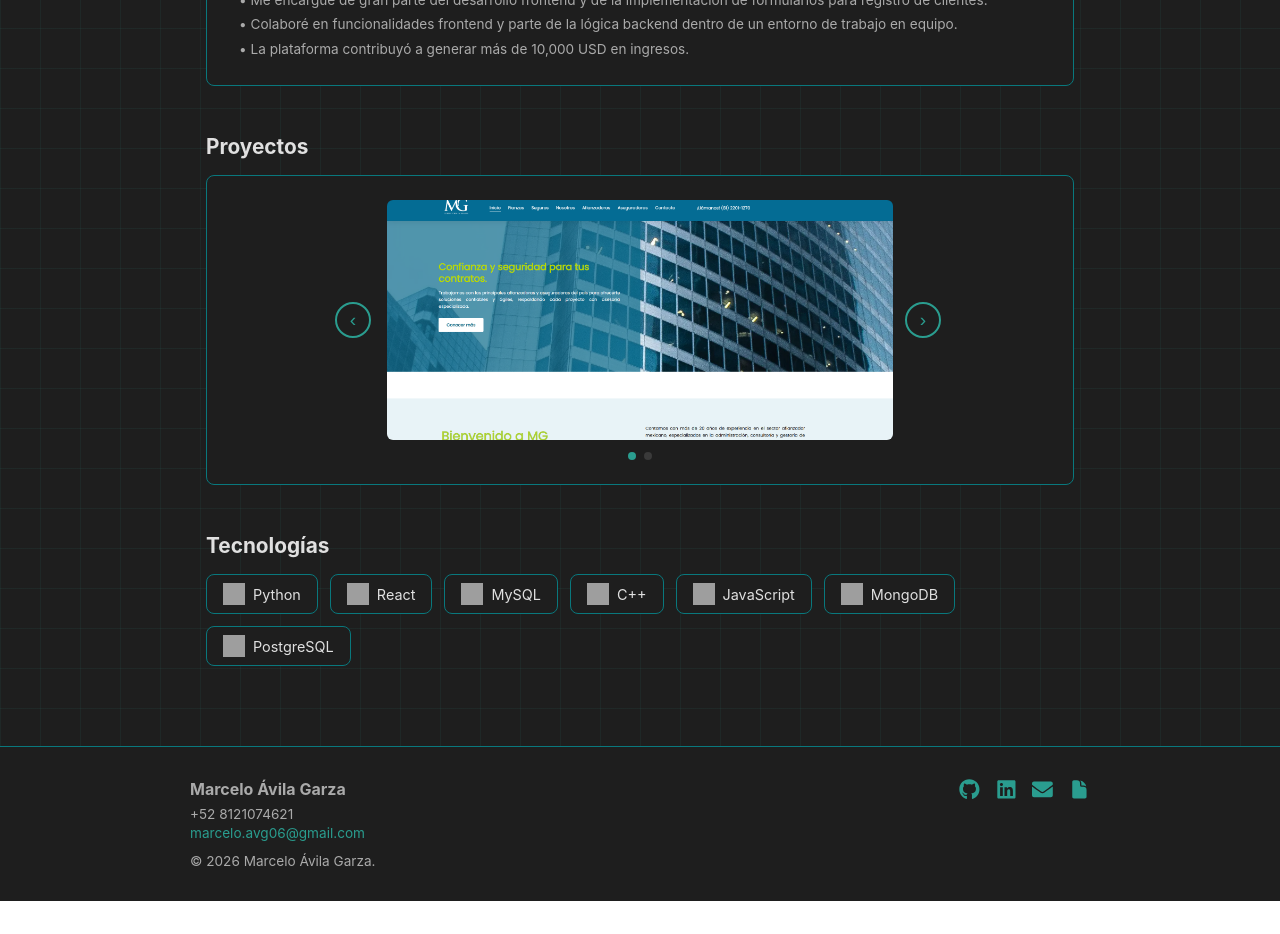
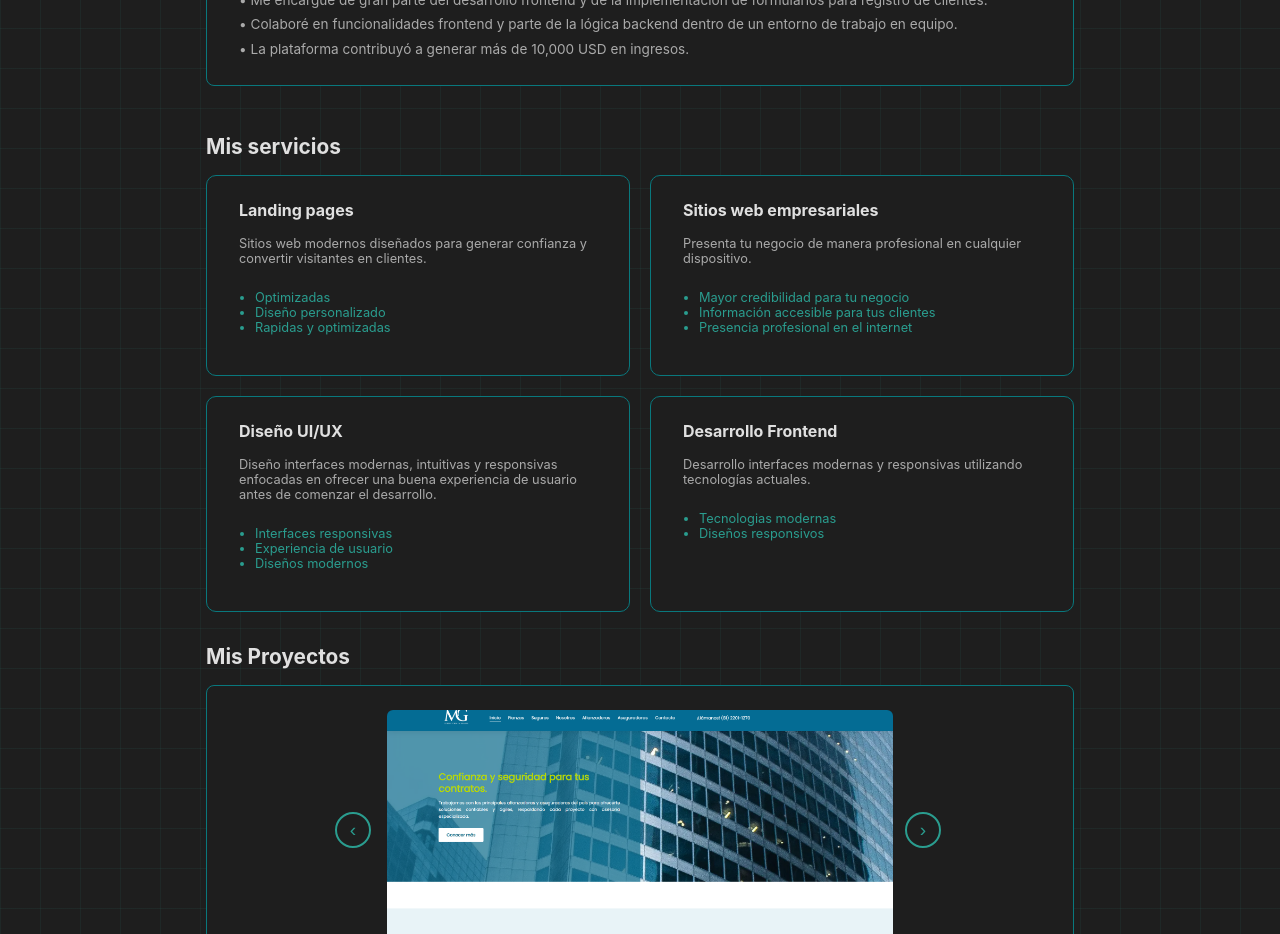
Before and after one commit to MarceloA2006/Marcelo_Avila_Portafolio, a React (Vite) app: page / in a window 1280 px wide. Shown: the part 1020-1954 px from the top of the page. Before the commit the page ends 1921 px from the top, so only its background shows below. Built offline with nearby package versions, Linux system fonts and the light colour scheme; grey boxes are pictures that could not be loaded.

Commit message:
Seccion de servicios agregada

```diff
--- a/package.json
+++ b/package.json
@@ -18,11 +18,11 @@
     "@eslint/js": "^10.0.1",
     "@types/react": "^19.2.14",
     "@types/react-dom": "^19.2.3",
-    "@vitejs/plugin-react": "^6.0.1",
+    "@vitejs/plugin-react": "^4.5.2",
     "eslint": "^10.3.0",
     "eslint-plugin-react-hooks": "^7.1.1",
     "eslint-plugin-react-refresh": "^0.5.2",
     "globals": "^17.6.0",
-    "vite": "^8.0.12"
+    "vite": "^6.3.5"
   }
 }
--- /dev/null
+++ b/pnpm-workspace.yaml
@@ -0,0 +1,2 @@
+allowBuilds:
+  esbuild: true
--- a/src/App.css
+++ b/src/App.css
@@ -146,6 +146,43 @@ body { font-family: 'Inter', sans-serif; }
 .projects-section { margin-bottom: 3rem; }
 .section-title { font-size: 1.3rem; font-weight: 700; margin-bottom: 1rem; }
 
+.services-card-container{
+  display: grid;
+  margin-bottom: 2rem;
+  grid-template-columns: repeat(2,1fr);
+  grid-template-rows: auto auto;
+  gap: 20px
+
+
+}
+
+.services-card{
+  font-size: 0.8rem; color: var(--text-muted);
+  padding: 1.5rem 2rem; background: var(--bg-card);
+  border: 1px solid #09787D;
+  border-radius: 10px;
+  background: var(--bg);
+  color: var(--text);
+  transition: transform 0.2s ease, box-shadow 0.2s ease;
+
+}
+.services-card-title{
+  font-size: 1rem; font-weight: 700;
+  margin-bottom: 1rem;
+
+}
+.services-card-content{
+  margin-bottom: 0.5rem; color: var(--text-muted);;
+}
+.services-card:hover {
+  transform: translateY(-5px);
+  box-shadow: 0 6px 10px rgba(42, 157, 143, 0.25);
+}
+.service-list{
+  padding: 1rem;
+  color: #2a9d8f;
+
+}
 .carousel {
   border: 1px solid #09787D;
   border-radius: 8px;
@@ -180,6 +217,7 @@ body { font-family: 'Inter', sans-serif; }
   grid-column: 2;
   grid-row: 1;
 }
+
 
 .project-card { width: 100%; }
 
@@ -281,6 +319,7 @@ position: relative;
 .footer-right { display: flex; gap: 1rem; font-size: 1.3rem; }
 .footer-right a { color: var(--text); transition: color 0.2s; }
 .footer-right a:hover { color: var(--accent); }
+
 
 /* ===== RESPONSIVE MOBILE ===== */
 @media (max-width: 768px) {
--- a/src/App.jsx
+++ b/src/App.jsx
@@ -2,6 +2,7 @@ import { useState } from "react";
 import AboutMe from "./Componentes/AboutMe";
 import Navbar from "./Componentes/Navbar";
 import Hero from "./Componentes/Hero";
+import Services from "./Componentes/Services";
 import ExperienceSection from "./Componentes/ExperienceSection";
 import ProjectsCarousel from "./Componentes/ProjectsCarousel";
 import TechBadge from "./Componentes/TechBadge";
@@ -20,6 +21,7 @@ export default function App() {
         <Hero onToggleTheme={() => setIsDark(!isDark)} isDark={isDark} />
         <AboutMe />
         <ExperienceSection />
+        <Services />
         <ProjectsCarousel />
 
         <section className="tech-section">
--- a/src/Componentes/ProjectsCarousel.jsx
+++ b/src/Componentes/ProjectsCarousel.jsx
@@ -10,7 +10,7 @@ export default function ProjectsCarousel() {
 
   return (
     <section className="projects-section">
-      <h2 className="section-title">Proyectos</h2>
+      <h2 className="section-title">Mis Proyectos</h2>
       <div className="carousel">
         <button className="carousel-btn" onClick={prev}>‹</button>
 
--- /dev/null
+++ b/src/Componentes/Services.jsx
@@ -0,0 +1,45 @@
+export default function Services(){
+    return(
+        <section>
+        <h2 className="section-title">Mis servicios</h2>
+        <div className="services-card-container">
+            <div className="services-card">
+                <h2 className="services-card-title">Landing pages</h2>
+                <p className="services-card-content">Sitios web modernos diseñados para generar confianza y convertir visitantes en clientes.</p>
+                <ul className="service-list">
+                    <li>Optimizadas</li>
+                    <li>Diseño personalizado</li>
+                    <li>Rapidas y optimizadas</li>
+                </ul>
+            </div>
+            <div className="services-card">
+                <h2 className="services-card-title">Sitios web empresariales</h2>
+                <p className="services-card-content">Presenta tu negocio de manera profesional en cualquier dispositivo.</p>
+                <ul className="service-list">
+                    <li>Mayor credibilidad para tu negocio</li>
+                    <li>Información accesible para tus clientes</li>
+                    <li>Presencia profesional en el internet</li>
+                </ul>
+            </div>
+            <div className="services-card">
+                <h2 className="services-card-title">Diseño UI/UX</h2>
+                <p className="services-card-content">Diseño interfaces modernas, intuitivas y responsivas enfocadas en ofrecer una buena experiencia de usuario antes de comenzar el desarrollo.</p>
+                   <ul className="service-list">
+                    <li>Interfaces responsivas</li>
+                    <li>Experiencia de usuario</li>
+                    <li>Diseños modernos</li>
+                </ul>
+            </div>
+            <div className="services-card">
+                <h2 className="services-card-title">Desarrollo Frontend</h2>
+                <p className="services-card-content">Desarrollo interfaces modernas y responsivas utilizando tecnologías actuales.</p>
+                <ul className="service-list">
+                    <li>Tecnologias modernas</li>
+                    <li>Diseños responsivos</li>
+                </ul>
+            </div>
+        </div>
+        </section>
+
+    );
+}
```
Also changed, not shown: 1 other file (tests, documents, lock files or other folders).
